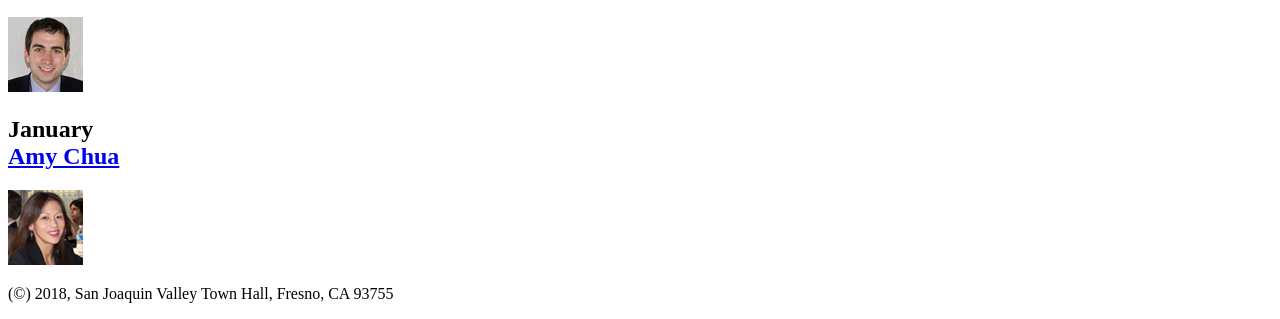
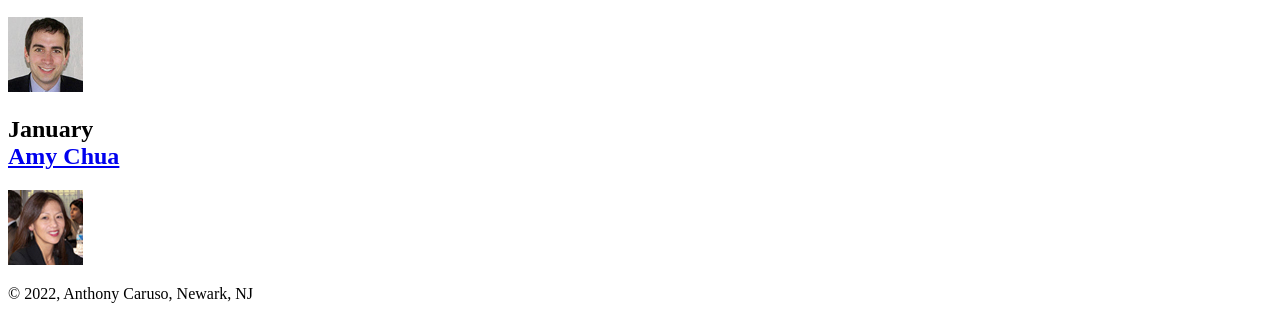
Before and after one commit to antc3519/A08, a plain HTML site: page index.html in a window 1280 px wide. Shown: the part 752-1071 px from the top of the page. Drawn offline with Linux system fonts and the light colour scheme.

Commit message:
Second commit

```diff
--- a/index.html
+++ b/index.html
@@ -34,7 +34,7 @@
 
 	</main>
 	<footer>
-		<p>(&copy) 2018, San Joaquin Valley Town Hall, Fresno, CA 93755</p>
+		<p>&copy 2022, Anthony Caruso, Newark, NJ</p>
 	</footer>
 </body>
 </html>
```
